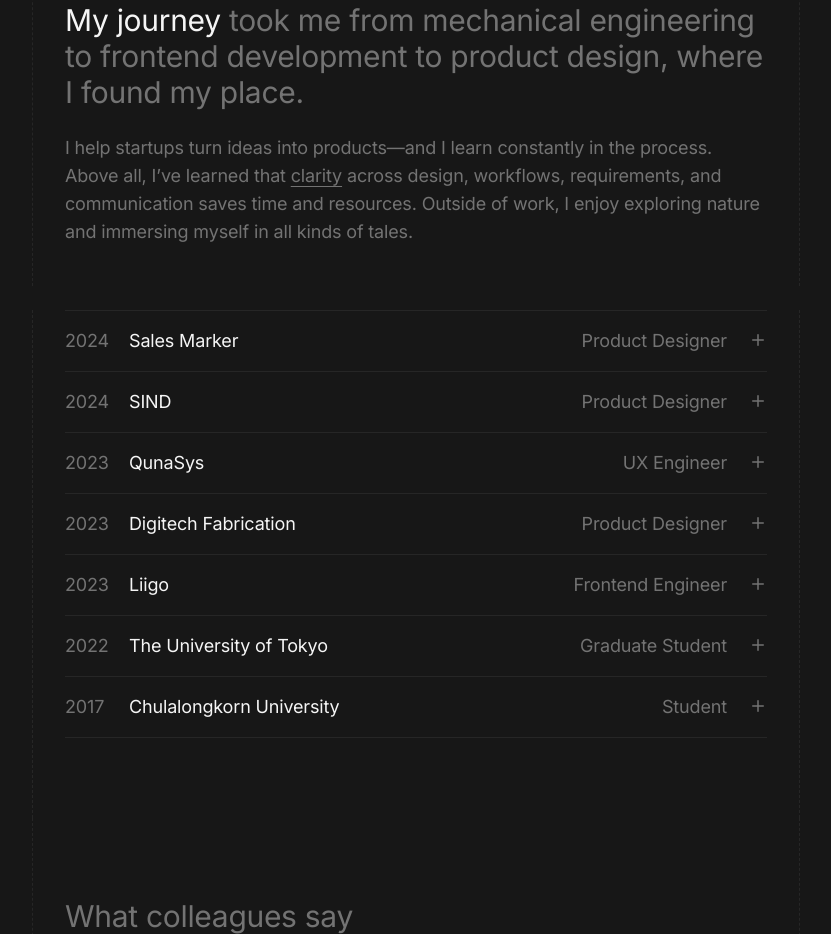
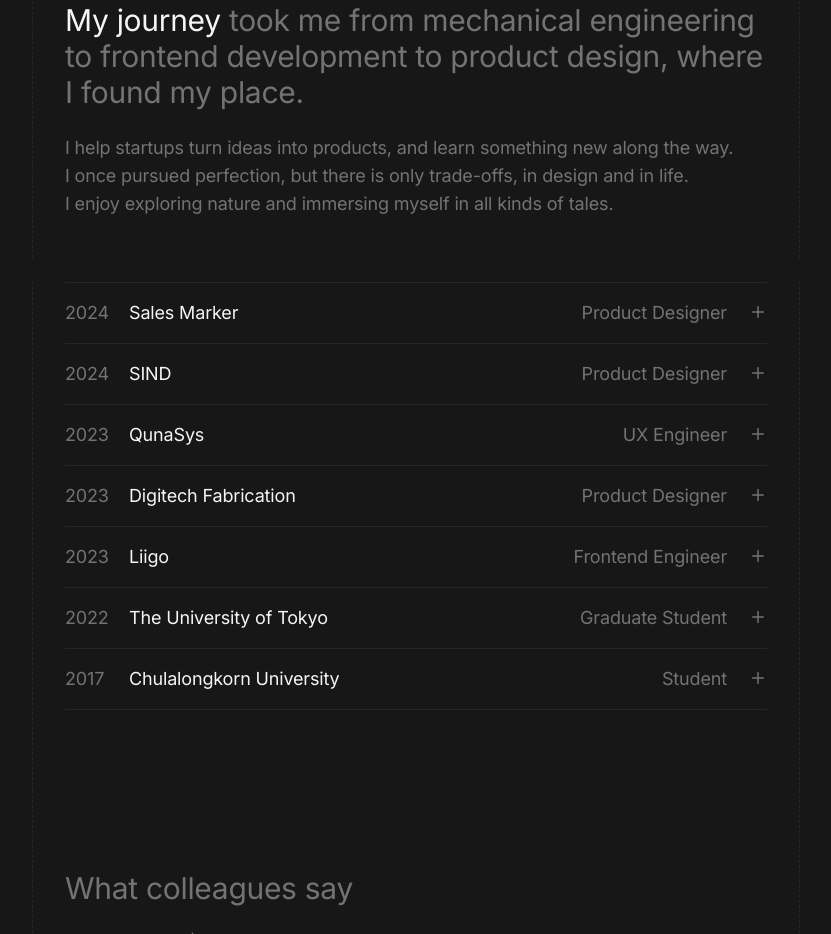
Before and after one commit to sarit-sopitvetmontree/Portfolio, a React (Vite) app: page / in a window 1280 px wide. Shown: the part 1640-2574 px from the top of the page, without its empty margins (224-1055 px from the left). Built offline with nearby package versions, Linux system fonts and the light colour scheme.

Commit message:
Improve Text

```diff
--- a/src/App.jsx
+++ b/src/App.jsx
@@ -207,9 +207,9 @@
       </h2>
       <div className="text-custom-text mt-6 text-neutral-500">
         <p>
-          I help startups turn ideas into products—and I learn constantly in the process.
-          Above all, I’ve learned that <span className="underline decoration-neutral-500 underline-offset-4 decoration-1">clarity</span> across design, workflows, requirements, and communication saves time and resources.
-          Outside of work, I enjoy exploring nature and immersing myself in all kinds of tales.
+          I help startups turn ideas into products, and learn something new along the way. <br className="hidden sm:flex"></br>
+          I once pursued perfection, but there is only trade-offs, in design and in life. <br className="hidden sm:flex"></br>
+          I enjoy exploring nature and immersing myself in all kinds of tales.
         </p>
       </div>
     </section>
```
